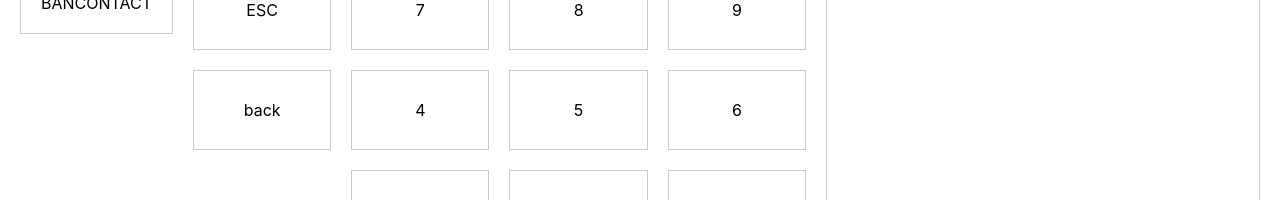
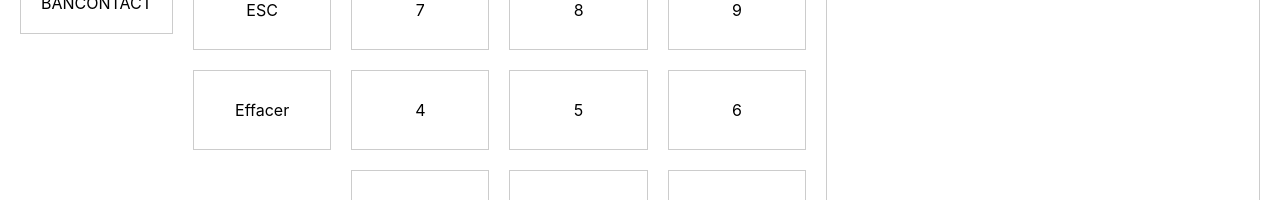
Before and after one commit to clementschmouker/PoS-react, a React (Create React App) app: page / in a window 1280 px wide. Both pictures are taken after a click on the button "RÈGLEMENT". Shown: the part 230-430 px from the top of the page. Built offline with nearby package versions, Linux system fonts and the light colour scheme.

Commit message:
added logic to go from checkout back to product choice

```diff
--- a/src/App.jsx
+++ b/src/App.jsx
@@ -76,6 +76,12 @@ export default class App extends Component {
     this.setState(selected);
   }
 
+  returnToProductChoice = () => {
+    const selected = this.state;
+    selected.cashout = false;
+    this.setState(selected);
+  }
+
   emptyCart = () => { // remove all items from the cart
     const selected = this.state;
     selected.cart.splice(0, selected.cart.length);
@@ -103,6 +109,7 @@ export default class App extends Component {
         {/* Cashout */}
         {selected.cashout && (
           <Cashout state={selected}
+                   returnToProductChoice={this.returnToProductChoice}
 
           />
         )}
--- a/src/components/Cashout/Cashout.jsx
+++ b/src/components/Cashout/Cashout.jsx
@@ -4,8 +4,15 @@ import './Cashout.scss';
 import Cart from '../Cart/Cart';
 
 export default class Cashout extends Component {
+  constructor(props) {
+    super(props);
+
+    this.returnToProductChoice = props.returnToProductChoice;
+  }
+
   render() {
     const selected = this.props.state;
+
     return (
       <div className="cashout">
         <div className="cashout__payment-method">
@@ -21,13 +28,13 @@ export default class Cashout extends Component {
           <table className="inputs__keyboard">
             <tbody>
               <tr>
-                <td>ESC</td>
+                <td onClick={(() => this.returnToProductChoice())}>ESC</td>
                 <td>7</td>
                 <td>8</td>
                 <td>9</td>
               </tr>
               <tr>
-                <td>back</td>
+                <td>Effacer</td>
                 <td>4</td>
                 <td>5</td>
                 <td>6</td>
```
